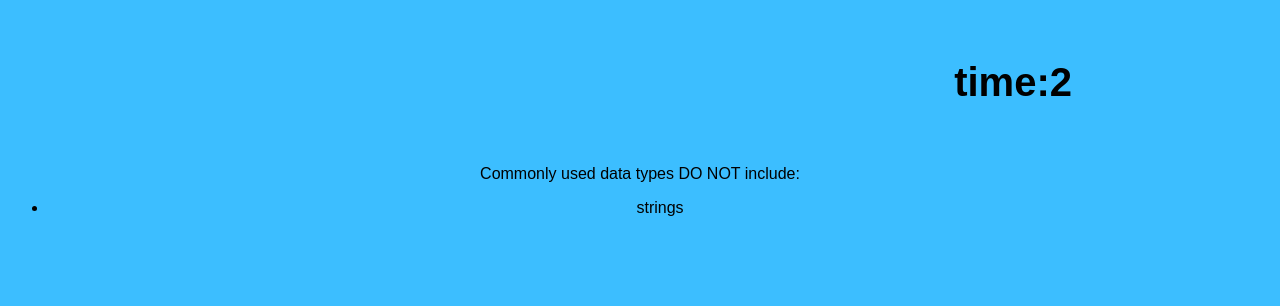
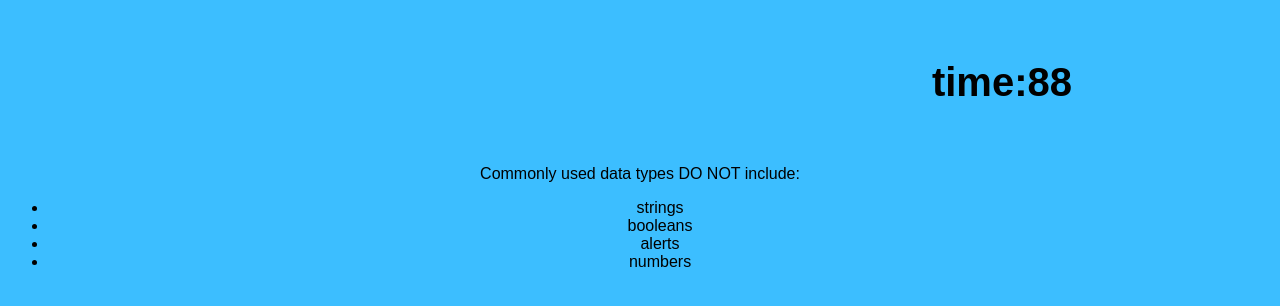
Before and after one commit to richardflowersxx/coding-quiz, a plain HTML site: page index.html in a window 1280 px wide. Both pictures are taken after a click on the button "start quiz". Drawn offline with Linux system fonts and the light colour scheme.

Commit message:
adding code

```diff
--- a/index.html
+++ b/index.html
@@ -14,7 +14,7 @@
         <p>
             Try to answer all question corectly before the timer hit 0. <br> If the question is answered incorrectly time will be taken off.
         </p>
-        <ul id="choicesUl"></ul>
+        <ul class="choicesUl"></ul>
         <button class="btn">start quiz</button>
     </div>
   </main>
--- a/script.js
+++ b/script.js
@@ -5,9 +5,9 @@ var questionIndex = 0;
 var timeEl = document.querySelector(".timer");
 var questionsDiv = document.querySelector(".questionsDiv");
 var btnEl = document.querySelector(".btn");
-var secondsLeft = 4;
+var secondsLeft = 90;
 var holdInterval = 0;
-var ulCreate = document.createElement("ul");
+var ulCreate = document.querySelector(".choicesUl");
 
 var questions = [
     {
@@ -65,13 +65,19 @@ function render(questionIndex) {
         var userQuestion = questions[questionIndex].title;
         var userChoices = questions[questionIndex].choices;
         questionsDiv.textContent = userQuestion;
+
     }
-
-    userChoices.forEach(function (newItem) {
+    console.log(userChoices)
+    console.log(questionIndex)
+    userChoices.forEach(function compare (newItem) {
         var listItem = document.createElement("li");
         listItem.textContent = newItem;
         questionsDiv.appendChild(ulCreate);
+
         ulCreate.appendChild(listItem);
-        listItem.addEventListener("click", (compare));
+        listItem.addEventListener("click",function compare(score){
+
+        });
     })
+
 }
```
